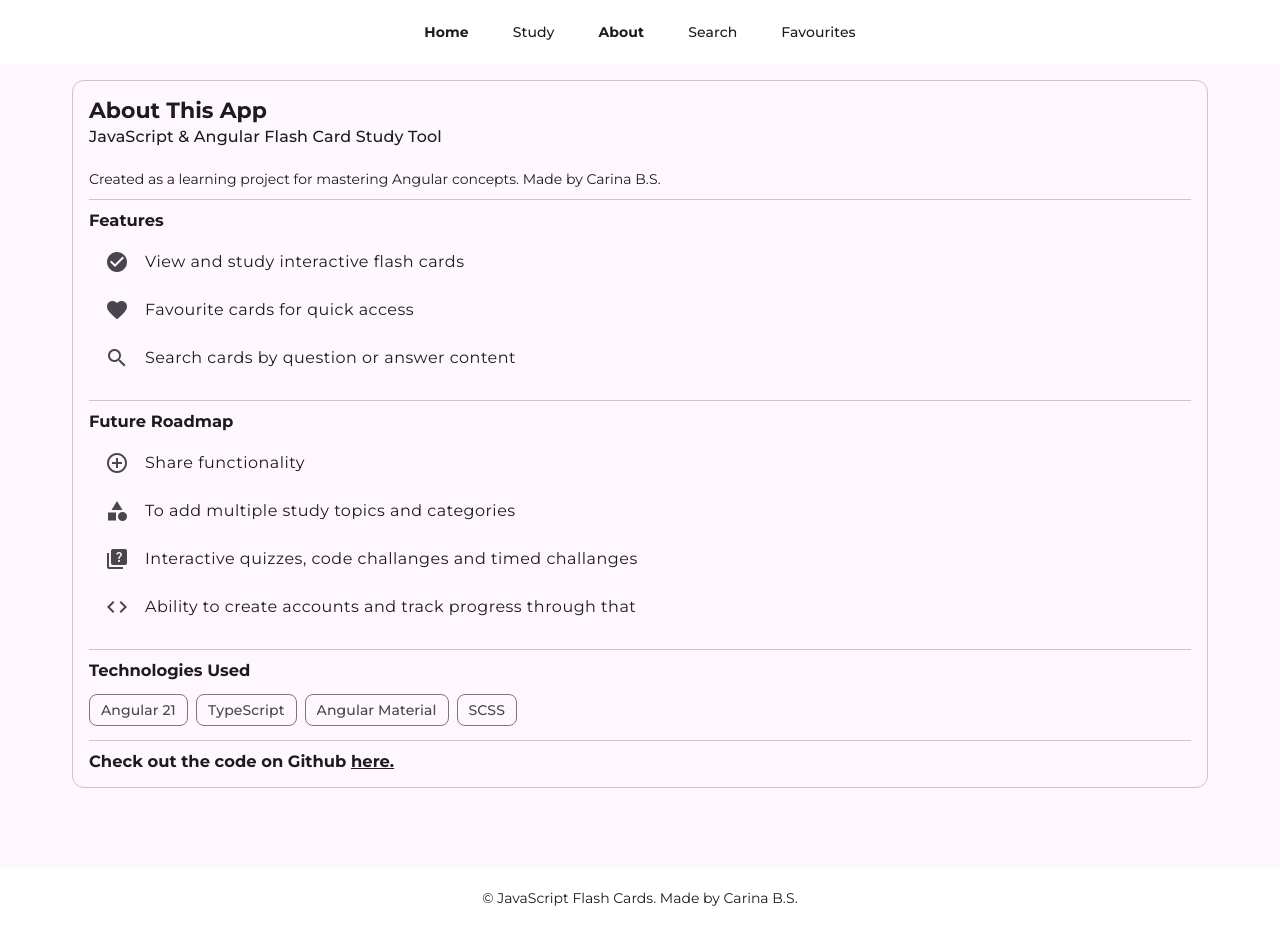
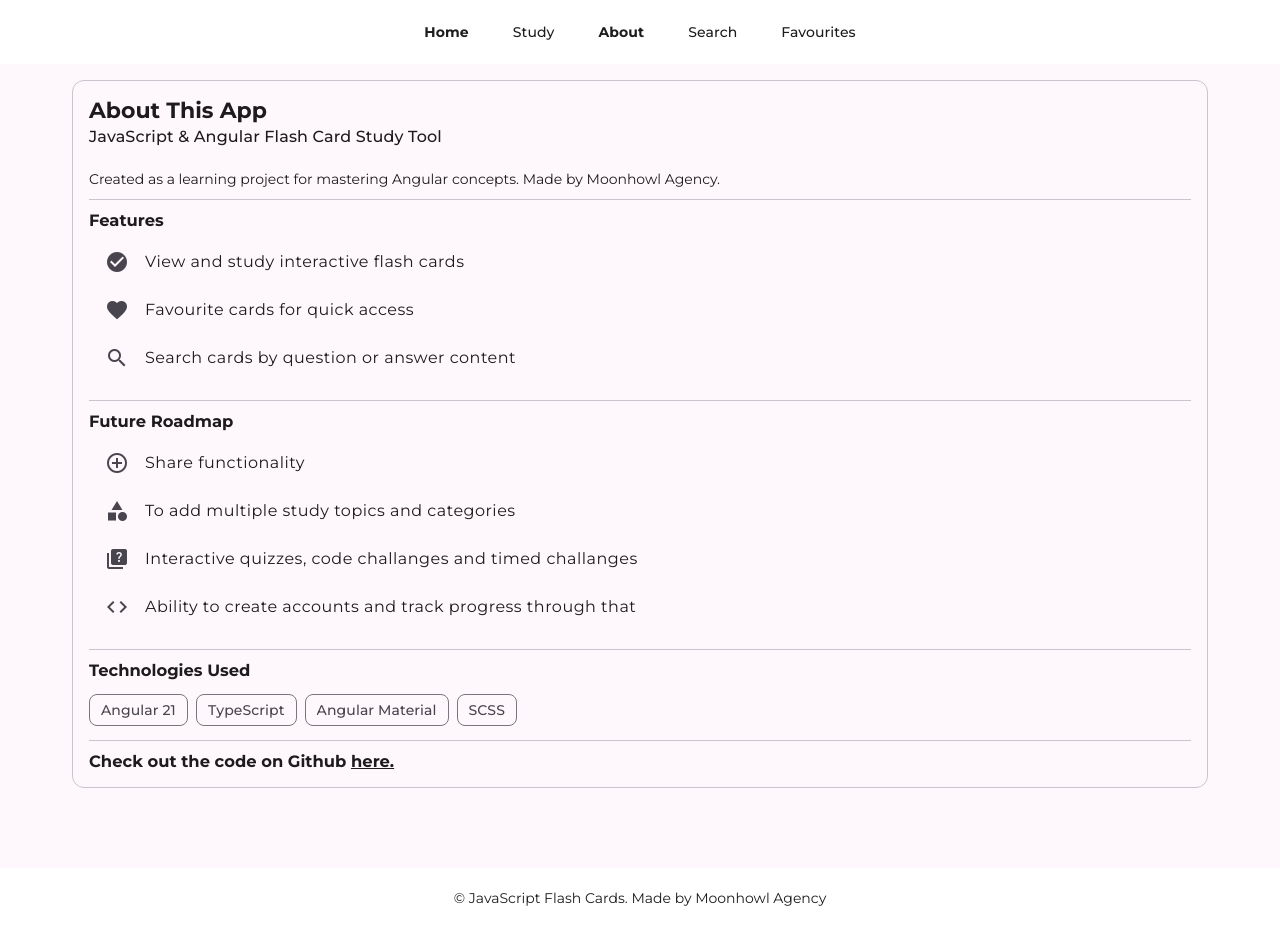
Before and after one commit to CarinaBondor/Javascript-flash-cards, an Angular app: page /about in a window 1280 px wide. Built offline with nearby package versions, Linux system fonts and the light colour scheme.

Commit message:
Tweaks, prepare to add husky

```diff
--- a/src/app/components/footer/footer.html
+++ b/src/app/components/footer/footer.html
@@ -1,5 +1,5 @@
 <footer>
-  <p>&copy; JavaScript Flash Cards. Made by Carina B.S.</p>
+  <p>&copy; JavaScript Flash Cards. Made by Moonhowl Agency</p>
   <div class="footer-links">
     <!-- <a routerLink="/privacy-policy">Privacy Policy</a>
     <a routerLink="/cookie-policy">Cookies Policy</a> -->
--- a/src/app/pages/AboutPage/AboutPage.html
+++ b/src/app/pages/AboutPage/AboutPage.html
@@ -7,7 +7,7 @@
 
     <mat-card-content>
       <p class="lead-text">
-        Created as a learning project for mastering Angular concepts. Made by Carina B.S.
+        Created as a learning project for mastering Angular concepts. Made by Moonhowl Agency.
       </p>
 
       <mat-divider />
```
Also changed, not shown: 1 other file (tests, documents, lock files or other folders).
